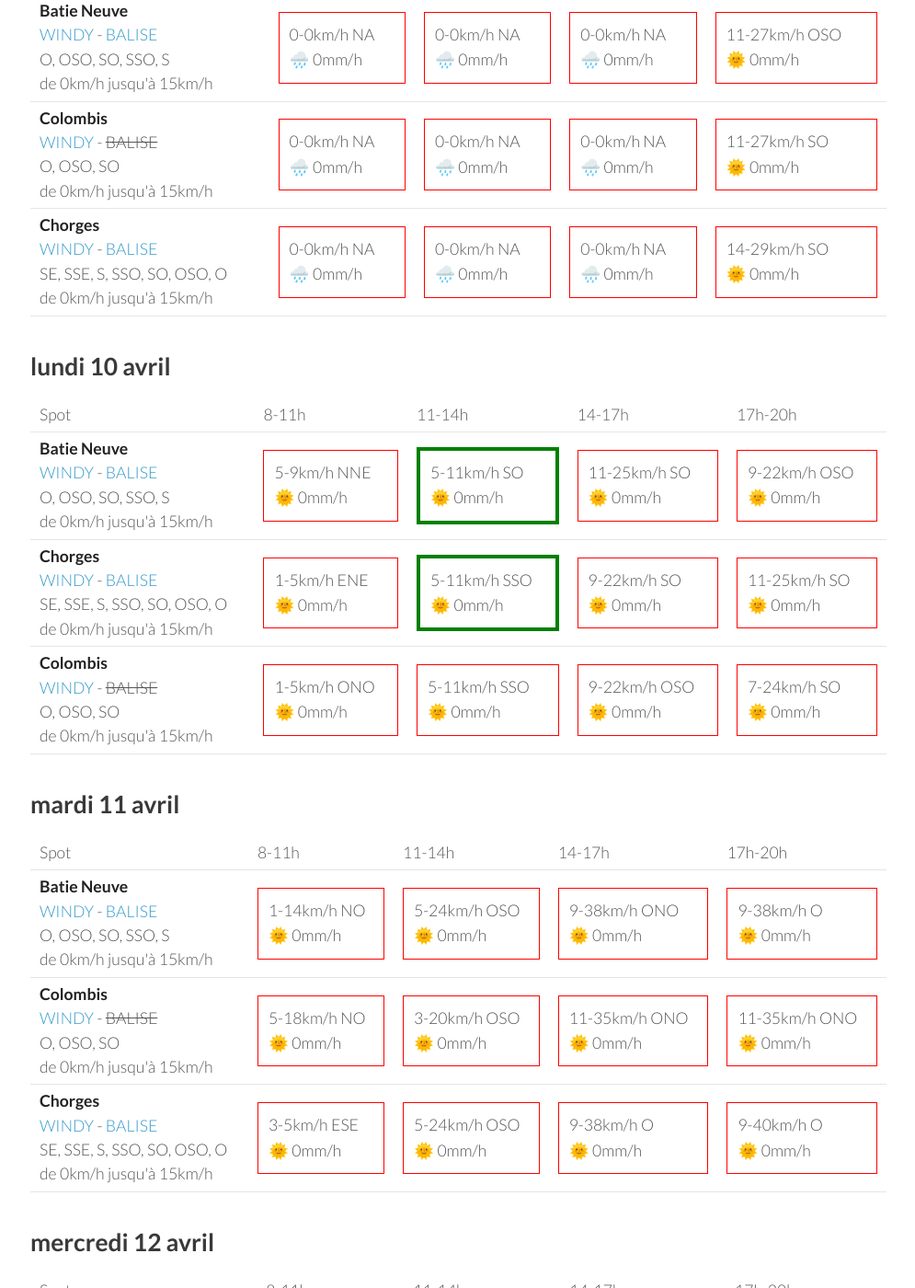
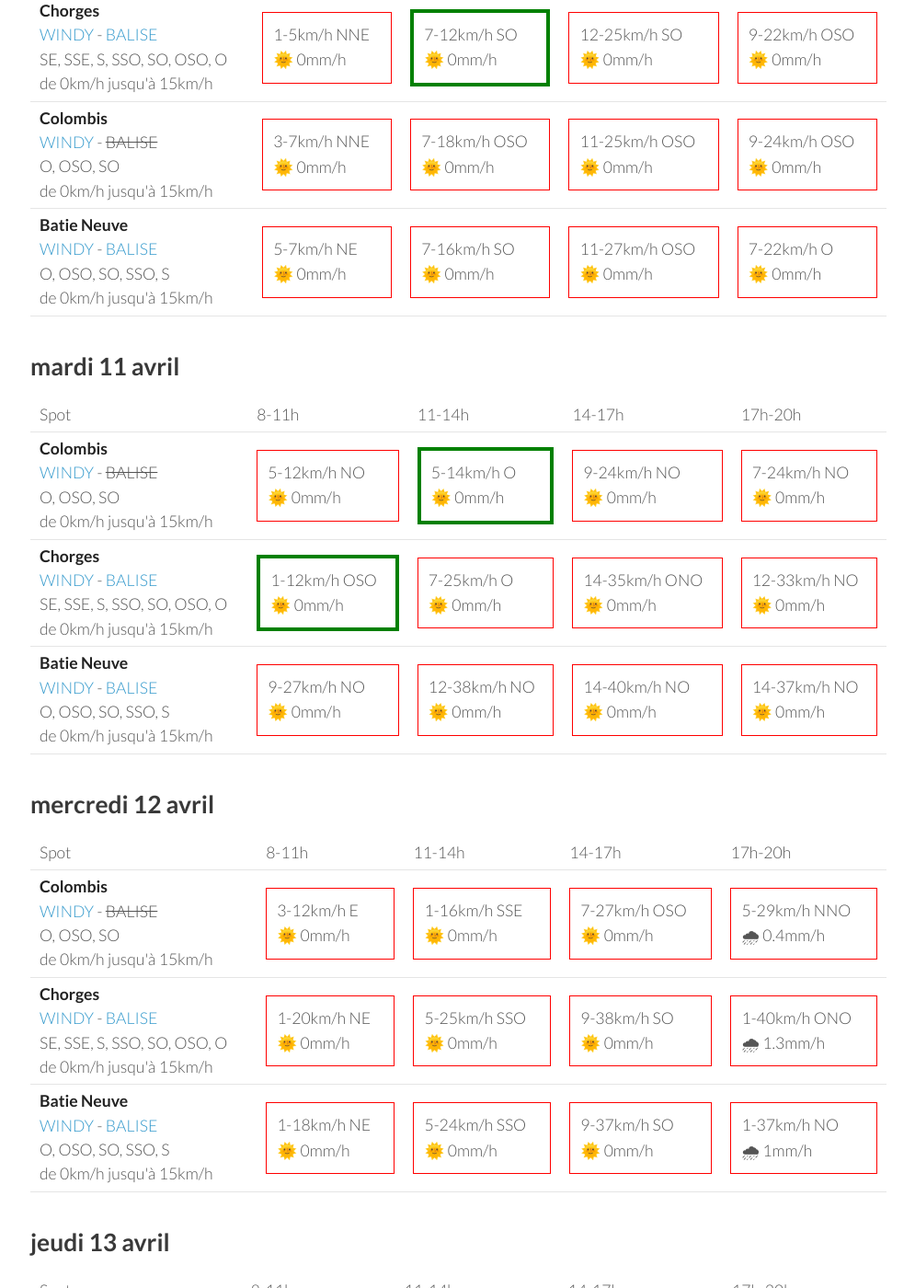
Before and after one commit to parapente-dans-le-nord/parapente-dans-le-nord.github.io, a Jekyll site: the page built from saint_andre.markdown, in a window 1280 px wide and 1400 px high, scrolled down 373 px. Shown: the whole window at 92% size, without its empty margins (25-1020 px from the left). Built offline with Jekyll 4.4.1, drawn with Linux system fonts in a browser that asks for light colours; some of the changed text lies outside the part shown.

Commit message:
update index.markdown

```diff
--- a/saint_andre.markdown
+++ b/saint_andre.markdown
@@ -7,51 +7,8 @@ title:  "Tous les spots"
 {: .links}
 
 # Prevision Windy, modèle Arome
-page mise à jour le dimanche 09 avril 22:36
+page mise à jour le lundi 10 avril 06:36
 
-## dimanche 09 avril
-
-{::nomarkdown}
-<table>
-  <tbody>
-    <tr>
-      <td>Spot</td>
-      <td>8-11h</td>
-      <td>11-14h</td>
-      <td>14-17h</td>
-      <td>17h-20h</td>
-    </tr>
-<tr>
-        <td><strong>Batie Neuve</strong><br><a href="https://windy.com/44.584/6.236?44.559,6.262,10,m:eTtagly">WINDY</a> - <span class=""><a href="https://www.openwindmap.org/PP554">BALISE</a> </span><br> <span class="vent-favorable">O, OSO, SO, SSO, S</span><br><span class="force-vent">de 0km/h jusqu'à 15km/h</span> </td>
-
-            <td><div class="not-flyable"><p>0-0km/h NA</p><p>🌧️ 0mm/h</p></div></td>
-            <td><div class="not-flyable"><p>0-0km/h NA</p><p>🌧️ 0mm/h</p></div></td>
-            <td><div class="not-flyable"><p>0-0km/h NA</p><p>🌧️ 0mm/h</p></div></td>
-            <td><div class="not-flyable"><p>11-27km/h OSO</p><p>🌞 0mm/h</p></div></td>
-
-    </tr>
-<tr>
-        <td><strong>Colombis</strong><br><a href="https://windy.com/44.494/6.216?44.559,6.262,10">WINDY</a> - <span class="no-balise"> BALISE </span><br> <span class="vent-favorable">O, OSO, SO</span><br><span class="force-vent">de 0km/h jusqu'à 15km/h</span> </td>
-
-            <td><div class="not-flyable"><p>0-0km/h NA</p><p>🌧️ 0mm/h</p></div></td>
-            <td><div class="not-flyable"><p>0-0km/h NA</p><p>🌧️ 0mm/h</p></div></td>
-            <td><div class="not-flyable"><p>0-0km/h NA</p><p>🌧️ 0mm/h</p></div></td>
-            <td><div class="not-flyable"><p>11-27km/h SO</p><p>🌞 0mm/h</p></div></td>
-
-    </tr>
-<tr>
-        <td><strong>Chorges</strong><br><a href="https://windy.com/44.578/6.280?44.559,6.262,10">WINDY</a> - <span class=""><a href="https://www.openwindmap.org/PP554">BALISE</a> </span><br> <span class="vent-favorable">SE, SSE, S, SSO, SO, OSO, O</span><br><span class="force-vent">de 0km/h jusqu'à 15km/h</span> </td>
-
-            <td><div class="not-flyable"><p>0-0km/h NA</p><p>🌧️ 0mm/h</p></div></td>
-            <td><div class="not-flyable"><p>0-0km/h NA</p><p>🌧️ 0mm/h</p></div></td>
-            <td><div class="not-flyable"><p>0-0km/h NA</p><p>🌧️ 0mm/h</p></div></td>
-            <td><div class="not-flyable"><p>14-29km/h SO</p><p>🌞 0mm/h</p></div></td>
-
-    </tr>
-
-</tbody>
-</table>
-{:/}
 ## lundi 10 avril
 
 {::nomarkdown}
@@ -65,32 +22,32 @@ page mise à jour le dimanche 09 avril 22:36
       <td>17h-20h</td>
     </tr>
 <tr>
-        <td><strong>Batie Neuve</strong><br><a href="https://windy.com/44.584/6.236?44.559,6.262,10,m:eTtagly">WINDY</a> - <span class=""><a href="https://www.openwindmap.org/PP554">BALISE</a> </span><br> <span class="vent-favorable">O, OSO, SO, SSO, S</span><br><span class="force-vent">de 0km/h jusqu'à 15km/h</span> </td>
-
-            <td><div class="not-flyable"><p>5-9km/h NNE</p><p>🌞 0mm/h</p></div></td>
-            <td><div class="flyable"><p>5-11km/h SO</p><p>🌞 0mm/h</p></div></td>
-            <td><div class="not-flyable"><p>11-25km/h SO</p><p>🌞 0mm/h</p></div></td>
-            <td><div class="not-flyable"><p>9-22km/h OSO</p><p>🌞 0mm/h</p></div></td>
-
-
-    </tr>
-<tr>
         <td><strong>Chorges</strong><br><a href="https://windy.com/44.578/6.280?44.559,6.262,10">WINDY</a> - <span class=""><a href="https://www.openwindmap.org/PP554">BALISE</a> </span><br> <span class="vent-favorable">SE, SSE, S, SSO, SO, OSO, O</span><br><span class="force-vent">de 0km/h jusqu'à 15km/h</span> </td>
 
-            <td><div class="not-flyable"><p>1-5km/h ENE</p><p>🌞 0mm/h</p></div></td>
-            <td><div class="flyable"><p>5-11km/h SSO</p><p>🌞 0mm/h</p></div></td>
-            <td><div class="not-flyable"><p>9-22km/h SO</p><p>🌞 0mm/h</p></div></td>
-            <td><div class="not-flyable"><p>11-25km/h SO</p><p>🌞 0mm/h</p></div></td>
+            <td><div class="not-flyable"><p>1-5km/h NNE</p><p>🌞 0mm/h</p></div></td>
+            <td><div class="flyable"><p>7-12km/h SO</p><p>🌞 0mm/h</p></div></td>
+            <td><div class="not-flyable"><p>12-25km/h SO</p><p>🌞 0mm/h</p></div></td>
+            <td><div class="not-flyable"><p>9-22km/h OSO</p><p>🌞 0mm/h</p></div></td>
 
 
     </tr>
 <tr>
         <td><strong>Colombis</strong><br><a href="https://windy.com/44.494/6.216?44.559,6.262,10">WINDY</a> - <span class="no-balise"> BALISE </span><br> <span class="vent-favorable">O, OSO, SO</span><br><span class="force-vent">de 0km/h jusqu'à 15km/h</span> </td>
 
-            <td><div class="not-flyable"><p>1-5km/h ONO</p><p>🌞 0mm/h</p></div></td>
-            <td><div class="not-flyable"><p>5-11km/h SSO</p><p>🌞 0mm/h</p></div></td>
-            <td><div class="not-flyable"><p>9-22km/h OSO</p><p>🌞 0mm/h</p></div></td>
-            <td><div class="not-flyable"><p>7-24km/h SO</p><p>🌞 0mm/h</p></div></td>
+            <td><div class="not-flyable"><p>3-7km/h NNE</p><p>🌞 0mm/h</p></div></td>
+            <td><div class="not-flyable"><p>7-18km/h OSO</p><p>🌞 0mm/h</p></div></td>
+            <td><div class="not-flyable"><p>11-25km/h OSO</p><p>🌞 0mm/h</p></div></td>
+            <td><div class="not-flyable"><p>9-24km/h OSO</p><p>🌞 0mm/h</p></div></td>
+
+
+    </tr>
+<tr>
+        <td><strong>Batie Neuve</strong><br><a href="https://windy.com/44.584/6.236?44.559,6.262,10,m:eTtagly">WINDY</a> - <span class=""><a href="https://www.openwindmap.org/PP554">BALISE</a> </span><br> <span class="vent-favorable">O, OSO, SO, SSO, S</span><br><span class="force-vent">de 0km/h jusqu'à 15km/h</span> </td>
+
+            <td><div class="not-flyable"><p>5-7km/h NE</p><p>🌞 0mm/h</p></div></td>
+            <td><div class="not-flyable"><p>7-16km/h SO</p><p>🌞 0mm/h</p></div></td>
+            <td><div class="not-flyable"><p>11-27km/h OSO</p><p>🌞 0mm/h</p></div></td>
+            <td><div class="not-flyable"><p>7-22km/h O</p><p>🌞 0mm/h</p></div></td>
 
 
     </tr>
@@ -111,32 +68,32 @@ page mise à jour le dimanche 09 avril 22:36
       <td>17h-20h</td>
     </tr>
 <tr>
-        <td><strong>Batie Neuve</strong><br><a href="https://windy.com/44.584/6.236?44.559,6.262,10,m:eTtagly">WINDY</a> - <span class=""><a href="https://www.openwindmap.org/PP554">BALISE</a> </span><br> <span class="vent-favorable">O, OSO, SO, SSO, S</span><br><span class="force-vent">de 0km/h jusqu'à 15km/h</span> </td>
-
-            <td><div class="not-flyable"><p>1-14km/h NO</p><p>🌞 0mm/h</p></div></td>
-            <td><div class="not-flyable"><p>5-24km/h OSO</p><p>🌞 0mm/h</p></div></td>
-            <td><div class="not-flyable"><p>9-38km/h ONO</p><p>🌞 0mm/h</p></div></td>
-            <td><div class="not-flyable"><p>9-38km/h O</p><p>🌞 0mm/h</p></div></td>
-
-
-    </tr>
-<tr>
         <td><strong>Colombis</strong><br><a href="https://windy.com/44.494/6.216?44.559,6.262,10">WINDY</a> - <span class="no-balise"> BALISE </span><br> <span class="vent-favorable">O, OSO, SO</span><br><span class="force-vent">de 0km/h jusqu'à 15km/h</span> </td>
 
-            <td><div class="not-flyable"><p>5-18km/h NO</p><p>🌞 0mm/h</p></div></td>
-            <td><div class="not-flyable"><p>3-20km/h OSO</p><p>🌞 0mm/h</p></div></td>
-            <td><div class="not-flyable"><p>11-35km/h ONO</p><p>🌞 0mm/h</p></div></td>
-            <td><div class="not-flyable"><p>11-35km/h ONO</p><p>🌞 0mm/h</p></div></td>
+            <td><div class="not-flyable"><p>5-12km/h NO</p><p>🌞 0mm/h</p></div></td>
+            <td><div class="flyable"><p>5-14km/h O</p><p>🌞 0mm/h</p></div></td>
+            <td><div class="not-flyable"><p>9-24km/h NO</p><p>🌞 0mm/h</p></div></td>
+            <td><div class="not-flyable"><p>7-24km/h NO</p><p>🌞 0mm/h</p></div></td>
 
 
     </tr>
 <tr>
         <td><strong>Chorges</strong><br><a href="https://windy.com/44.578/6.280?44.559,6.262,10">WINDY</a> - <span class=""><a href="https://www.openwindmap.org/PP554">BALISE</a> </span><br> <span class="vent-favorable">SE, SSE, S, SSO, SO, OSO, O</span><br><span class="force-vent">de 0km/h jusqu'à 15km/h</span> </td>
 
-            <td><div class="not-flyable"><p>3-5km/h ESE</p><p>🌞 0mm/h</p></div></td>
-            <td><div class="not-flyable"><p>5-24km/h OSO</p><p>🌞 0mm/h</p></div></td>
-            <td><div class="not-flyable"><p>9-38km/h O</p><p>🌞 0mm/h</p></div></td>
-            <td><div class="not-flyable"><p>9-40km/h O</p><p>🌞 0mm/h</p></div></td>
+            <td><div class="flyable"><p>1-12km/h OSO</p><p>🌞 0mm/h</p></div></td>
+            <td><div class="not-flyable"><p>7-25km/h O</p><p>🌞 0mm/h</p></div></td>
+            <td><div class="not-flyable"><p>14-35km/h ONO</p><p>🌞 0mm/h</p></div></td>
+            <td><div class="not-flyable"><p>12-33km/h NO</p><p>🌞 0mm/h</p></div></td>
+
+
+    </tr>
+<tr>
+        <td><strong>Batie Neuve</strong><br><a href="https://windy.com/44.584/6.236?44.559,6.262,10,m:eTtagly">WINDY</a> - <span class=""><a href="https://www.openwindmap.org/PP554">BALISE</a> </span><br> <span class="vent-favorable">O, OSO, SO, SSO, S</span><br><span class="force-vent">de 0km/h jusqu'à 15km/h</span> </td>
+
+            <td><div class="not-flyable"><p>9-27km/h NO</p><p>🌞 0mm/h</p></div></td>
+            <td><div class="not-flyable"><p>12-38km/h NO</p><p>🌞 0mm/h</p></div></td>
+            <td><div class="not-flyable"><p>14-40km/h NO</p><p>🌞 0mm/h</p></div></td>
+            <td><div class="not-flyable"><p>14-37km/h NO</p><p>🌞 0mm/h</p></div></td>
 
 
     </tr>
@@ -157,32 +114,32 @@ page mise à jour le dimanche 09 avril 22:36
       <td>17h-20h</td>
     </tr>
 <tr>
-        <td><strong>Batie Neuve</strong><br><a href="https://windy.com/44.584/6.236?44.559,6.262,10,m:eTtagly">WINDY</a> - <span class=""><a href="https://www.openwindmap.org/PP554">BALISE</a> </span><br> <span class="vent-favorable">O, OSO, SO, SSO, S</span><br><span class="force-vent">de 0km/h jusqu'à 15km/h</span> </td>
-
-            <td><div class="not-flyable"><p>1-18km/h NE</p><p>🌞 0mm/h</p></div></td>
-            <td><div class="not-flyable"><p>5-24km/h SSO</p><p>🌞 0mm/h</p></div></td>
-            <td><div class="not-flyable"><p>3-29km/h O</p><p>🌞 0mm/h</p></div></td>
-            <td><div class="not-flyable"><p>5-33km/h OSO</p><p>🌧 0.8mm/h</p></div></td>
-
-
-    </tr>
-<tr>
         <td><strong>Colombis</strong><br><a href="https://windy.com/44.494/6.216?44.559,6.262,10">WINDY</a> - <span class="no-balise"> BALISE </span><br> <span class="vent-favorable">O, OSO, SO</span><br><span class="force-vent">de 0km/h jusqu'à 15km/h</span> </td>
 
             <td><div class="not-flyable"><p>3-12km/h E</p><p>🌞 0mm/h</p></div></td>
-            <td><div class="not-flyable"><p>1-16km/h S</p><p>🌞 0mm/h</p></div></td>
-            <td><div class="not-flyable"><p>9-27km/h ONO</p><p>🌞 0mm/h</p></div></td>
-            <td><div class="not-flyable"><p>9-31km/h OSO</p><p>🌧 0.3mm/h</p></div></td>
+            <td><div class="not-flyable"><p>1-16km/h SSE</p><p>🌞 0mm/h</p></div></td>
+            <td><div class="not-flyable"><p>7-27km/h OSO</p><p>🌞 0mm/h</p></div></td>
+            <td><div class="not-flyable"><p>5-29km/h NNO</p><p>🌧 0.4mm/h</p></div></td>
 
 
     </tr>
 <tr>
         <td><strong>Chorges</strong><br><a href="https://windy.com/44.578/6.280?44.559,6.262,10">WINDY</a> - <span class=""><a href="https://www.openwindmap.org/PP554">BALISE</a> </span><br> <span class="vent-favorable">SE, SSE, S, SSO, SO, OSO, O</span><br><span class="force-vent">de 0km/h jusqu'à 15km/h</span> </td>
 
-            <td><div class="not-flyable"><p>3-18km/h NE</p><p>🌞 0mm/h</p></div></td>
+            <td><div class="not-flyable"><p>1-20km/h NE</p><p>🌞 0mm/h</p></div></td>
             <td><div class="not-flyable"><p>5-25km/h SSO</p><p>🌞 0mm/h</p></div></td>
-            <td><div class="not-flyable"><p>5-33km/h OSO</p><p>🌞 0mm/h</p></div></td>
-            <td><div class="not-flyable"><p>5-37km/h OSO</p><p>🌧 0.8mm/h</p></div></td>
+            <td><div class="not-flyable"><p>9-38km/h SO</p><p>🌞 0mm/h</p></div></td>
+            <td><div class="not-flyable"><p>1-40km/h ONO</p><p>🌧 1.3mm/h</p></div></td>
+
+
+    </tr>
+<tr>
+        <td><strong>Batie Neuve</strong><br><a href="https://windy.com/44.584/6.236?44.559,6.262,10,m:eTtagly">WINDY</a> - <span class=""><a href="https://www.openwindmap.org/PP554">BALISE</a> </span><br> <span class="vent-favorable">O, OSO, SO, SSO, S</span><br><span class="force-vent">de 0km/h jusqu'à 15km/h</span> </td>
+
+            <td><div class="not-flyable"><p>1-18km/h NE</p><p>🌞 0mm/h</p></div></td>
+            <td><div class="not-flyable"><p>5-24km/h SSO</p><p>🌞 0mm/h</p></div></td>
+            <td><div class="not-flyable"><p>9-37km/h SO</p><p>🌞 0mm/h</p></div></td>
+            <td><div class="not-flyable"><p>1-37km/h NO</p><p>🌧 1mm/h</p></div></td>
 
 
     </tr>
@@ -203,30 +160,30 @@ page mise à jour le dimanche 09 avril 22:36
       <td>17h-20h</td>
     </tr>
 <tr>
+        <td><strong>Batie Neuve</strong><br><a href="https://windy.com/44.584/6.236?44.559,6.262,10,m:eTtagly">WINDY</a> - <span class=""><a href="https://www.openwindmap.org/PP554">BALISE</a> </span><br> <span class="vent-favorable">O, OSO, SO, SSO, S</span><br><span class="force-vent">de 0km/h jusqu'à 15km/h</span> </td>
+
+            <td><div class="not-flyable"><p>9-40km/h NNO</p><p>🌞 0mm/h</p></div></td>
+            <td><div class="not-flyable"><p>12-42km/h NO</p><p>🌞 0mm/h</p></div></td>
+            <td><div class="not-flyable"><p>12-50km/h ONO</p><p>🌞 0mm/h</p></div></td>
+            <td><div class="not-flyable"><p>9-51km/h ONO</p><p>🌧 0.3mm/h</p></div></td>
+
+
+    </tr>
+<tr>
         <td><strong>Colombis</strong><br><a href="https://windy.com/44.494/6.216?44.559,6.262,10">WINDY</a> - <span class="no-balise"> BALISE </span><br> <span class="vent-favorable">O, OSO, SO</span><br><span class="force-vent">de 0km/h jusqu'à 15km/h</span> </td>
 
-            <td><div class="not-flyable"><p>3-31km/h O</p><p>🌞 0mm/h</p></div></td>
-            <td><div class="not-flyable"><p>11-35km/h ONO</p><p>🌞 0mm/h</p></div></td>
+            <td><div class="not-flyable"><p>7-35km/h NO</p><p>🌞 0mm/h</p></div></td>
+            <td><div class="not-flyable"><p>12-42km/h NO</p><p>🌞 0mm/h</p></div></td>
             <td><div class="not-flyable"><p>14-46km/h ONO</p><p>🌞 0mm/h</p></div></td>
             <td><div class="not-flyable"><p>11-48km/h ONO</p><p>🌧 1.2mm/h</p></div></td>
 
 
     </tr>
 <tr>
-        <td><strong>Batie Neuve</strong><br><a href="https://windy.com/44.584/6.236?44.559,6.262,10,m:eTtagly">WINDY</a> - <span class=""><a href="https://www.openwindmap.org/PP554">BALISE</a> </span><br> <span class="vent-favorable">O, OSO, SO, SSO, S</span><br><span class="force-vent">de 0km/h jusqu'à 15km/h</span> </td>
-
-            <td><div class="not-flyable"><p>5-35km/h N</p><p>🌞 0mm/h</p></div></td>
-            <td><div class="not-flyable"><p>9-37km/h ONO</p><p>🌞 0mm/h</p></div></td>
-            <td><div class="not-flyable"><p>12-50km/h ONO</p><p>🌞 0mm/h</p></div></td>
-            <td><div class="not-flyable"><p>9-51km/h ONO</p><p>🌧 0.3mm/h</p></div></td>
-
-
-    </tr>
-<tr>
         <td><strong>Chorges</strong><br><a href="https://windy.com/44.578/6.280?44.559,6.262,10">WINDY</a> - <span class=""><a href="https://www.openwindmap.org/PP554">BALISE</a> </span><br> <span class="vent-favorable">SE, SSE, S, SSO, SO, OSO, O</span><br><span class="force-vent">de 0km/h jusqu'à 15km/h</span> </td>
 
-            <td><div class="not-flyable"><p>5-33km/h N</p><p>🌞 0mm/h</p></div></td>
-            <td><div class="not-flyable"><p>9-37km/h ONO</p><p>🌞 0mm/h</p></div></td>
+            <td><div class="not-flyable"><p>7-35km/h NO</p><p>🌞 0mm/h</p></div></td>
+            <td><div class="not-flyable"><p>11-38km/h ONO</p><p>🌞 0mm/h</p></div></td>
             <td><div class="not-flyable"><p>14-50km/h ONO</p><p>🌞 0mm/h</p></div></td>
             <td><div class="not-flyable"><p>9-53km/h ONO</p><p>🌧 0.3mm/h</p></div></td>
 
```
